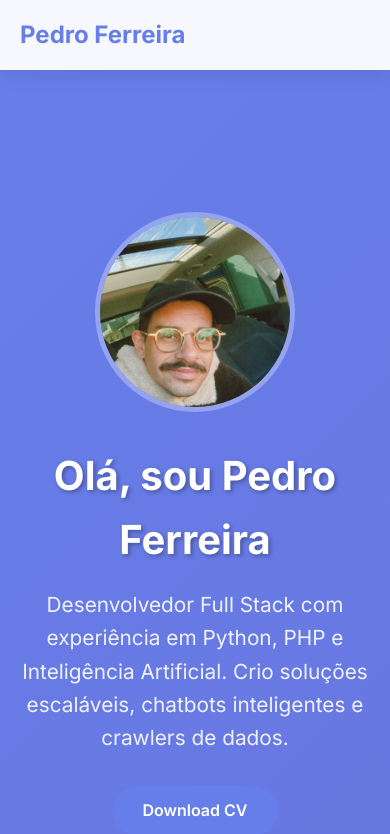
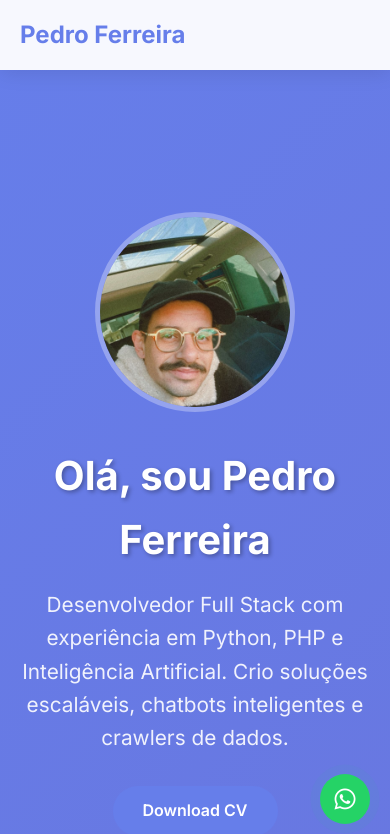
Before and after one commit to pedrocferreira/portifolio, a Vue app: page / in a window 390 px wide. Shown: the top 834 px of the page. Built offline with nearby package versions, Linux system fonts and the light colour scheme.

Commit message:
Adiciona botão flutuante do WhatsApp na página inicial e estiliza com CSS

```diff
--- a/src/style.css
+++ b/src/style.css
@@ -432,3 +432,54 @@ body {
     grid-template-columns: 1fr;
   }
 }
+
+/* WhatsApp Floating Button */
+.whatsapp-float {
+  position: fixed;
+  width: 60px;
+  height: 60px;
+  bottom: 30px;
+  right: 30px;
+  background-color: #25d366;
+  color: white;
+  border-radius: 50%;
+  text-align: center;
+  font-size: 30px;
+  box-shadow: 0 4px 20px rgba(37, 211, 102, 0.4);
+  z-index: 1000;
+  display: flex;
+  align-items: center;
+  justify-content: center;
+  text-decoration: none;
+  transition: all 0.3s ease;
+  animation: pulse 2s infinite;
+}
+
+.whatsapp-float:hover {
+  background-color: #128c7e;
+  transform: scale(1.1);
+  box-shadow: 0 6px 25px rgba(37, 211, 102, 0.6);
+}
+
+@keyframes pulse {
+  0% {
+    box-shadow: 0 0 0 0 rgba(37, 211, 102, 0.7);
+  }
+  70% {
+    box-shadow: 0 0 0 10px rgba(37, 211, 102, 0);
+  }
+  100% {
+    box-shadow: 0 0 0 0 rgba(37, 211, 102, 0);
+  }
+}
+
+/* Responsive WhatsApp Button */
+@media (max-width: 768px) {
+  .whatsapp-float {
+    width: 50px;
+    height: 50px;
+    bottom: 20px;
+    right: 20px;
+    font-size: 24px;
+  }
+}
--- a/src/views/Home.vue
+++ b/src/views/Home.vue
@@ -325,6 +325,11 @@
         </div>
       </div>
     </section>
+
+    <!-- WhatsApp Floating Button -->
+    <a href="https://wa.me/5551981281898" class="whatsapp-float" target="_blank" title="Fale comigo no WhatsApp">
+      <i class="fab fa-whatsapp"></i>
+    </a>
   </div>
 </template>
 
```
